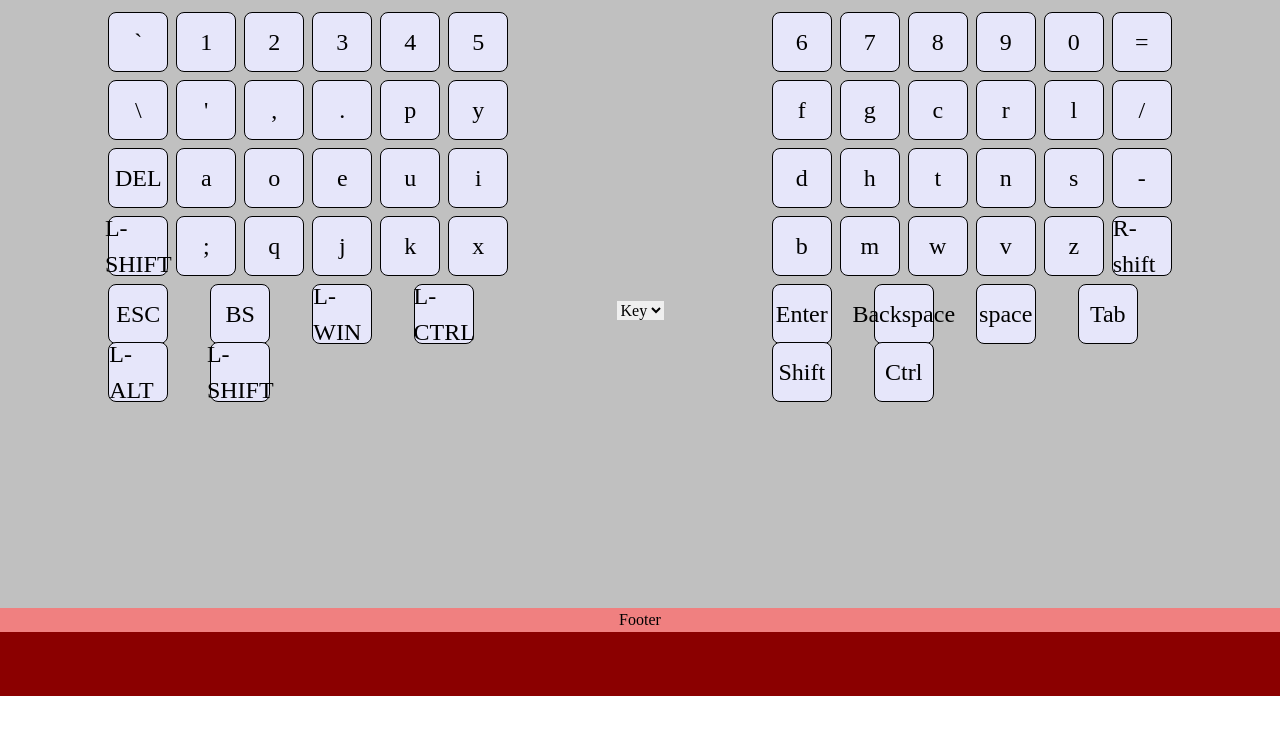
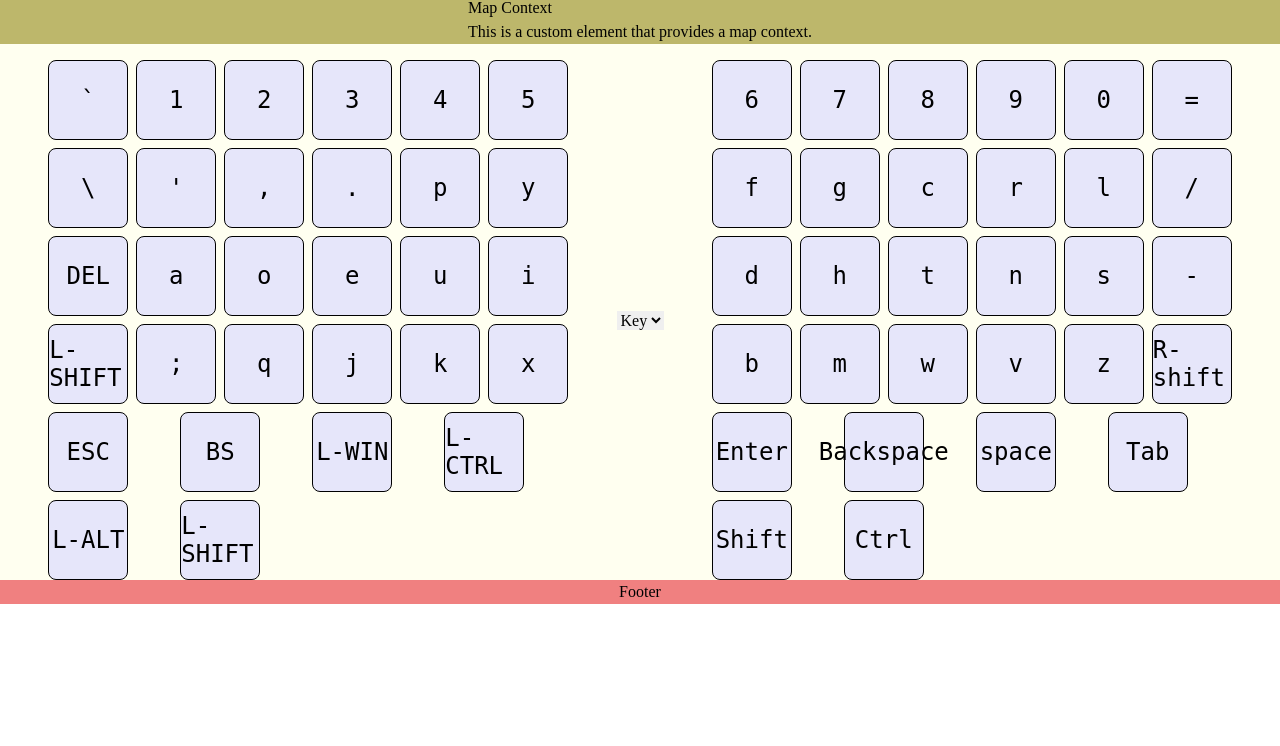
Before and after one commit to damjanPetr/keymap_visualizer, a website built with Vite: page index.html in a window 1280 px wide. Shown: the part 54-800 px from the top of the page. Built offline with nearby package versions, Linux system fonts and the light colour scheme.

Commit message:
Add MapContext component and improve UI layout

```diff
--- a/src/components/key-button.ts
+++ b/src/components/key-button.ts
@@ -1,4 +1,3 @@
-
 export class KeyButton extends HTMLElement {
   static get observedAttributes() {
     return ['value', 'key'];
--- a/src/components/main-area.ts
+++ b/src/components/main-area.ts
@@ -1,7 +1,7 @@
 import type { LayoutData } from "../types";
 import { changeLoadout } from "../fetch";
-import "./keyboard-side";
 import { KeyboardSide } from "./keyboard-side";
+import "./map-context"
 
 export class MainArea extends HTMLElement {
   constructor() {
@@ -15,12 +15,16 @@ export class MainArea extends HTMLElement {
   }
   async connectedCallback() {
     this.innerHTML = `
+      <map-context></map-context>
+      <div class="keyboards-container">
+
             <keyboard-side side="left"></keyboard-side>
                <select>
                  <option value="key">Key</option>
                  <option value="zed">Zed</option>
                </select>
            <keyboard-side side="right"></keyboard-side>
+      </div>
       `
 
     const mapData: LayoutData = await this.init();
@@ -38,6 +42,10 @@ export class MainArea extends HTMLElement {
   }
 
   applyMapData(data: LayoutData) {
+    const context =  this.querySelector(".context")
+
+
+
     const leftSide = this.querySelector('keyboard-side:nth-of-type(1)') as KeyboardSide;
     const rightSide = this.querySelector('keyboard-side:nth-of-type(2)') as KeyboardSide;
 
--- /dev/null
+++ b/src/components/map-context.ts
@@ -0,0 +1,25 @@
+class mapContext extends HTMLElement {
+  static getObservedAttributes() {
+    return []
+  }
+  constructor() {
+    super()
+  }
+
+  adoptedCallback(){
+  }
+
+  connectedCallback(){
+    this.innerHTML = `
+      <div>
+        <h1>Map Context</h1>
+        <p>This is a custom element that provides a map context.</p>
+      </div>
+    `;
+  }
+
+  attributeChangedCallback(){
+  }
+}
+
+customElements.define('map-context', mapContext)
--- a/src/styles.css
+++ b/src/styles.css
@@ -21,14 +21,9 @@ header {
     }
 }
 
-main {
-    background: darkred;
-    min-height: calc(100vh - 100px);
-}
-
 keyboard-side {
     .rows {
-        >div {
+        > div {
             display: flex;
             gap: var(--space-small);
             width: 100%;
@@ -40,18 +35,30 @@ keyboard-side {
     .thumbs {
         display: grid;
         grid-template-columns: repeat(4, 1fr);
-        grid-template-rows: 50px 100px 50px 100px;
+        /* grid-template-rows: 50px 150px 50px 150px; */
         gap: var(--space-small);
     }
 }
 
 
 main-area {
-    padding-top: var(--space-medium);
-    display: grid;
-    grid-template-columns: 1fr auto 1fr;
-    place-items: center center;
-    background: silver;
+    .keyboards-container {
+
+        padding-top: var(--space-medium);
+        display: grid;
+        grid-template-columns: 1fr auto 1fr;
+        place-items: center center;
+        background: ivory;
+    }
+
+}
+
+
+map-context {
+    background: darkkhaki;
+    display: flex;
+    justify-content: center;
+    align-items: center;
 }
 
 key-button {
@@ -59,8 +66,9 @@ key-button {
         display: flex;
         justify-content: center;
         align-items: center;
-        width: 60px;
-        height: 60px;
+        font: 1rem "Monospace";
+        width: 80px;
+        height: 80px;
         border-radius: var(--bdrs-main);
         background: lavender;
         font-size: 1.5rem;
```
Lines whose indentation alone changed are shown as unchanged.
